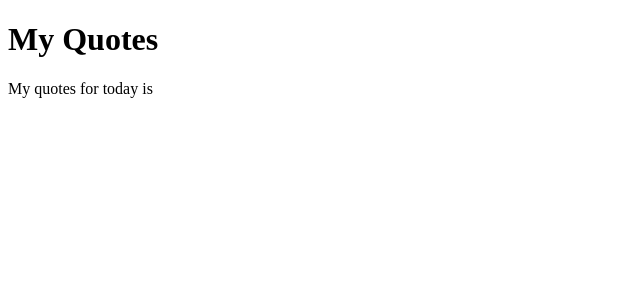
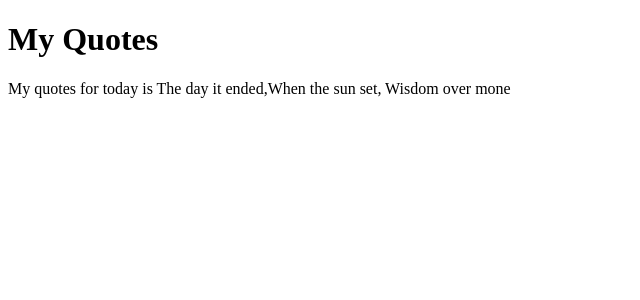
Before and after one commit to Kahumbi/quotes, an Angular app: page / in a window 1280 px wide. Shown: the top 300 px of the page, without its empty margins (0-640 px from the left). Built offline with nearby package versions, Linux system fonts and the light colour scheme.

Commit message:
Add to array

```diff
--- a/src/app/app.component.ts
+++ b/src/app/app.component.ts
@@ -9,7 +9,7 @@ export class AppComponent {
   quotes :string[];
 
     constructor(){
-      this.quotes= []
+      this.quotes= ["The day it ended","When the sun set, Wisdom over mone"]
     }
 
 }
```
